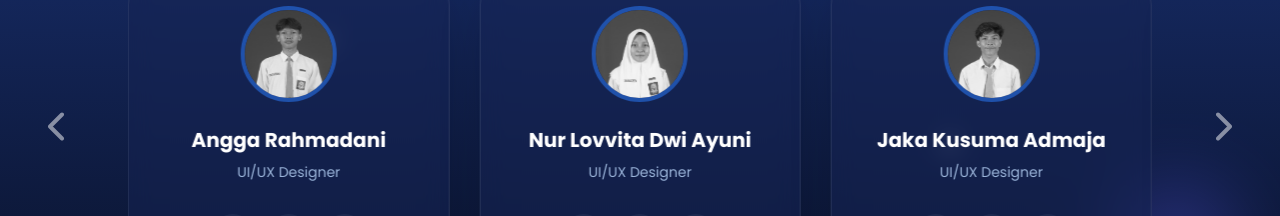
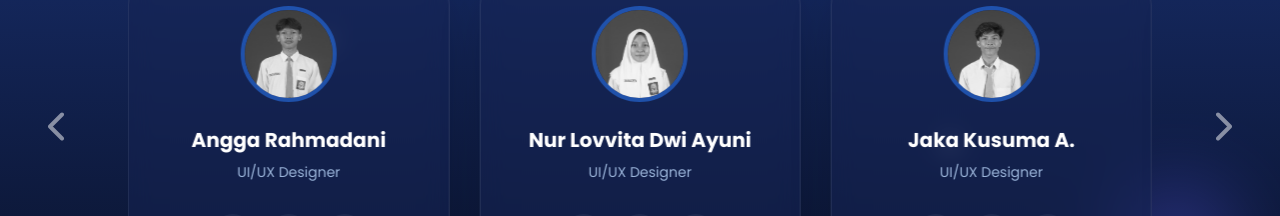
Before and after one commit to ZheraSH/SMK3_Seminar-Fe, a React (Vite) app: page / in a window 1280 px wide. Shown: the part 3872-4088 px from the top of the page. Built offline with nearby package versions, Linux system fonts and the light colour scheme.

Commit message:
rename: name typo

```diff
--- a/src/cores/mock/landing-page.jsx
+++ b/src/cores/mock/landing-page.jsx
@@ -49,7 +49,7 @@ export const teamData = [
     },
     {
         id: 4,
-        name: "Jaka Kusuma Admaja",
+        name: "Jaka Kusuma A.",
         role: "UI/UX Designer",
         image: "/images/team/jaka2.jpg",
         social: { whatsapp: "https://wa.me/6281352535558", github: "#", instagram: "https://www.instagram.com/uma_aa25?igsh=MXE3cmxzYnd3cWpvZA==" }
@@ -91,7 +91,7 @@ export const teamData = [
     },
     {
         id: 10,
-        name: "Fairuz Azadi Afza",
+        name: "Fairouz Azadi Afza",
         role: "Frontend Engineer",
         image: "/images/team/fairuz2.jpg",
         social: { whatsapp: "https://wa.me/6287701804529", github: "https://github.com/Rimexerr", instagram: "https://www.instagram.com/rimexer_uhuyy?igsh=cXA0amcxeWQ0NXIx" }
```
